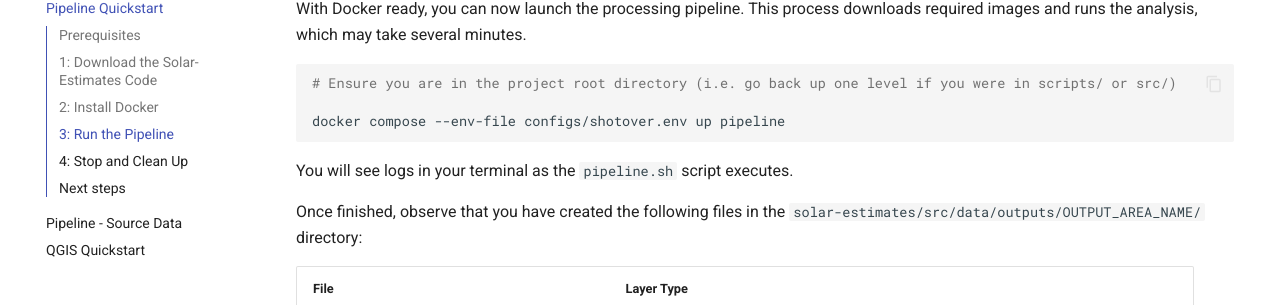
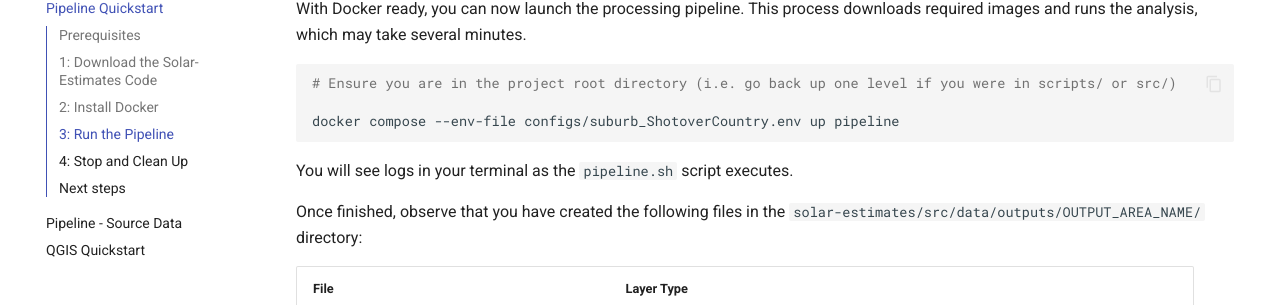
Before and after one commit to rewiring-nz/solar-estimates, an MkDocs documentation site: the page built from docs/user/pipeline-quickstart.md, in a window 1280 px wide and 900 px high, scrolled down 1571 px. Shown: the part 148-453 px from the top of the window. Built offline with MkDocs 1.6.1 and Material for MkDocs 9.7.7, drawn with Linux system fonts in a browser that asks for light colours.

Commit message:
Typo on Docker compose example call
Updated the environment file used for Docker compose command in the quickstart guide.

````diff
--- a/docs/user/pipeline-quickstart.md
+++ b/docs/user/pipeline-quickstart.md
@@ -67,7 +67,7 @@ With Docker ready, you can now launch the processing pipeline. This process down
 ```bash
 # Ensure you are in the project root directory (i.e. go back up one level if you were in scripts/ or src/)
 
-docker compose --env-file configs/shotover.env up pipeline
+docker compose --env-file configs/suburb_ShotoverCountry.env up pipeline
 ```
 You will see logs in your terminal as the `pipeline.sh` script executes.
 
````
